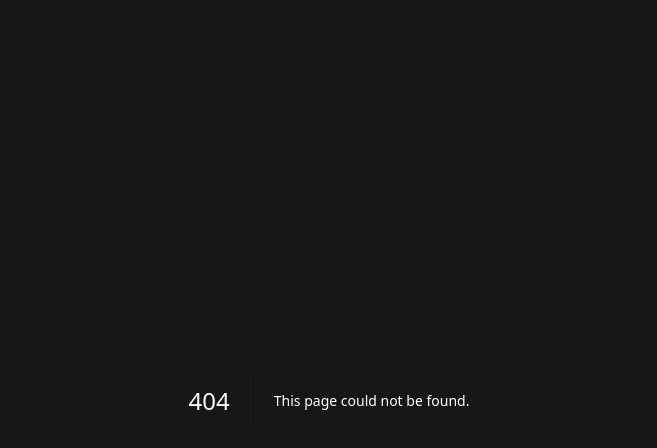
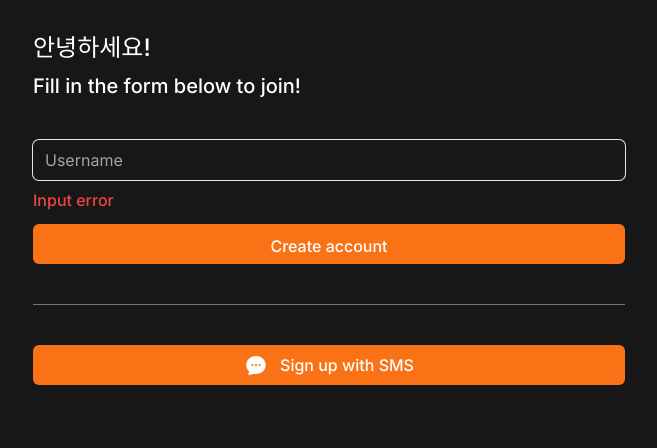
Before and after one commit to ranahwhang/carrot-market, a Next.js app: page /create-account in a window 1280 px wide. Before the commit this address had no page. Shown: the top 448 px of the page, without its empty margins (311-968 px from the left). Built offline with nearby package versions, Linux system fonts and the light colour scheme.

Commit message:
Authentication UI - Create Account Screen

```diff
--- /dev/null
+++ b/app/create-account/page.tsx
@@ -0,0 +1,36 @@
+import { ChatBubbleOvalLeftEllipsisIcon } from "@heroicons/react/24/solid";
+import Link from "next/link";
+import React from "react";
+
+export default function CreateAccount() {
+  return (
+    <div className="flex flex-col gap-10 py-8 px-6">
+      <div className="flex flex-col gap-2 *:font-medium">
+        <h1 className="text-2xl">안녕하세요!</h1>
+        <h2 className="text-xl">Fill in the form below to join!</h2>
+      </div>
+      <form className="flex flex-col gap-3">
+        <div className="flex flex-col gap-2">
+          <input
+            className="bg-transparent rounded-md w-full h-10 focus:outline-none ring-1 focus:ring-2 ring-neutral-200 focus:ring-orange-500 border-none placeholder:text-neutral-400"
+            type="text"
+            placeholder="Username"
+            required
+          />
+          <span className="text-red-500 font-medium">Input error</span>
+        </div>
+        <button className="primary-btn h-10">Create account</button>
+      </form>
+      <div className="w-full h-px bg-neutral-500" />
+      <div>
+        <Link
+          className="primary-btn flex h-10 items-center justify-center gap-3"
+          href="/sms"
+        >
+          <span><ChatBubbleOvalLeftEllipsisIcon className="h-6 w-6"></ChatBubbleOvalLeftEllipsisIcon></span>
+          <span>Sign up with SMS</span>
+        </Link>
+      </div>
+    </div>
+  );
+}
--- a/app/globals.css
+++ b/app/globals.css
@@ -7,3 +7,10 @@
         @apply text-orange-500;
     }
 }
+
+@layer components {
+    .primary-btn {
+        @apply w-full bg-orange-500 text-white font-medium py-2.5 rounded-md
+        text-center hover:bg-orange-400 transition-colors;
+    }
+}
--- a/app/page.tsx
+++ b/app/page.tsx
@@ -9,8 +9,7 @@
         <h2 className="text-2xl">당근 마켓에 어서오세요!</h2>
       </div>
       <div className="flex flex-col items-center gap-3 w-full">
-        <Link href="/create-account" className="w-full bg-orange-500 text-white text-lg font-medium py-2.5 rounded-md
-        text-center hover:bg-orange-400 transition-colors">시작하기</Link>
+        <Link href="/create-account" className="primary-btn text-lg py-2.5">시작하기</Link>
         <div className="flex gap-2">
           <span>이미 계정이 있나요?</span>
           <Link href="/login" className="hover:underline">로그인</Link>
--- a/package.json
+++ b/package.json
@@ -9,6 +9,7 @@
     "lint": "next lint"
   },
   "dependencies": {
+    "@heroicons/react": "^2.1.5",
     "@tailwindcss/forms": "^0.5.7",
     "next": "14.2.5",
     "react": "^18",
```
Also changed, not shown: 1 other file (tests, documents, lock files or other folders).
